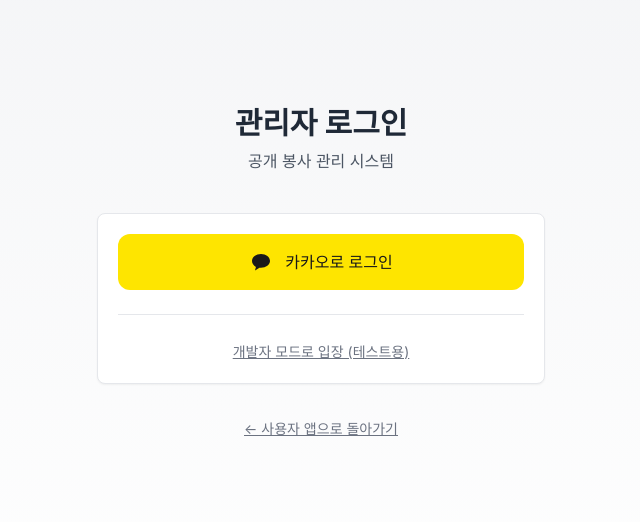
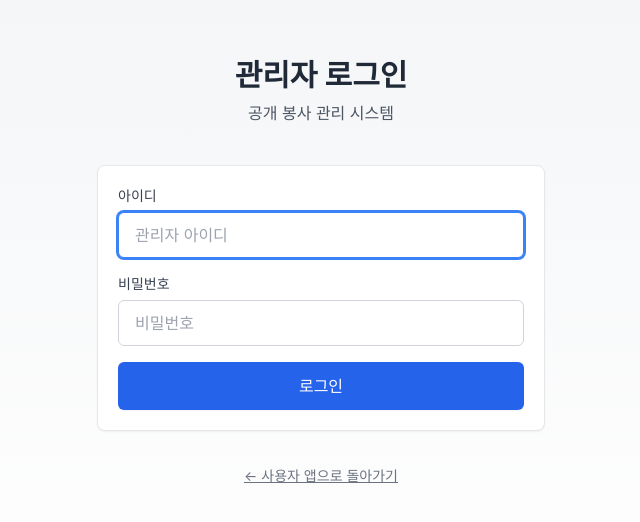
Before and after one commit to suin-yu-qa/jangan-volunteer, a React (Vite) app: page /admin in a window 1280 px wide. Shown: the part 128-650 px from the top of the page, without its empty margins (319-959 px from the left). Built offline with nearby package versions, Linux system fonts and the light colour scheme; no server answers.

Commit message:
feat: replace kakao login with DB-based admin authentication

```diff
--- a/src/pages/admin/LoginPage.tsx
+++ b/src/pages/admin/LoginPage.tsx
@@ -1,4 +1,4 @@
-import { useEffect } from 'react'
+import { useEffect, useState } from 'react'
 import { useNavigate } from 'react-router-dom'
 import { useAdmin } from '@/context/AdminContext'
 import { supabase } from '@/lib/supabase'
@@ -6,6 +6,10 @@
 export default function AdminLoginPage() {
   const navigate = useNavigate()
   const { setAdmin, isLoggedIn } = useAdmin()
+  const [username, setUsername] = useState('')
+  const [password, setPassword] = useState('')
+  const [isLoading, setIsLoading] = useState(false)
+  const [error, setError] = useState('')
 
   // 이미 로그인된 경우
   useEffect(() => {
@@ -14,34 +18,40 @@
     }
   }, [isLoggedIn, navigate])
 
-  const handleKakaoLogin = async () => {
+  const handleLogin = async (e: React.FormEvent) => {
+    e.preventDefault()
+    setError('')
+    setIsLoading(true)
+
     try {
-      const { error } = await supabase.auth.signInWithOAuth({
-        provider: 'kakao',
-        options: {
-          redirectTo: `${window.location.origin}/auth`,
-        },
+      // DB에서 관리자 계정 확인
+      const { data, error: dbError } = await supabase
+        .from('admins')
+        .select('*')
+        .eq('username', username)
+        .eq('password', password)
+        .single()
+
+      if (dbError || !data) {
+        setError('아이디 또는 비밀번호가 올바르지 않습니다.')
+        return
+      }
+
+      // 관리자 정보 설정
+      setAdmin({
+        id: data.id,
+        kakaoId: '',
+        name: data.name,
+        email: data.email || '',
+        createdAt: data.created_at,
       })
-
-      if (error) throw error
+      navigate('/admin/dashboard')
     } catch (err) {
-      console.error('Kakao login error:', err)
-      // 개발 모드: 임시 관리자 로그인
-      handleDevLogin()
+      console.error('Login error:', err)
+      setError('로그인 중 오류가 발생했습니다.')
+    } finally {
+      setIsLoading(false)
     }
-  }
-
-  // 개발용 임시 로그인
-  const handleDevLogin = () => {
-    const devAdmin = {
-      id: 'dev_admin',
-      kakaoId: 'dev_kakao_id',
-      name: '관리자',
-      email: 'admin@example.com',
-      createdAt: new Date().toISOString(),
-    }
-    setAdmin(devAdmin)
-    navigate('/admin/dashboard')
   }
 
   return (
@@ -55,36 +65,48 @@
 
         {/* 로그인 카드 */}
         <div className="card">
-          <button
-            onClick={handleKakaoLogin}
-            className="w-full flex items-center justify-center gap-3 bg-[#FEE500] hover:bg-[#FADA0A] text-[#191919] font-medium py-4 px-6 rounded-xl transition-colors duration-200"
-          >
-            <svg
-              width="24"
-              height="24"
-              viewBox="0 0 24 24"
-              fill="none"
-              xmlns="http://www.w3.org/2000/svg"
+          <form onSubmit={handleLogin} className="space-y-4">
+            <div>
+              <label className="block text-sm font-medium text-gray-700 mb-1.5">
+                아이디
+              </label>
+              <input
+                type="text"
+                value={username}
+                onChange={(e) => setUsername(e.target.value)}
+                placeholder="관리자 아이디"
+                className="input-field"
+                required
+                autoFocus
+              />
+            </div>
+
+            <div>
+              <label className="block text-sm font-medium text-gray-700 mb-1.5">
+                비밀번호
+              </label>
+              <input
+                type="password"
+                value={password}
+                onChange={(e) => setPassword(e.target.value)}
+                placeholder="비밀번호"
+                className="input-field"
+                required
+              />
+            </div>
+
+            {error && (
+              <p className="text-sm text-red-500 text-center">{error}</p>
+            )}
+
+            <button
+              type="submit"
+              disabled={isLoading}
+              className="w-full btn-primary py-3 disabled:opacity-50"
             >
-              <path
-                fillRule="evenodd"
-                clipRule="evenodd"
-                d="M12 4C7.02944 4 3 7.16792 3 11.0833C3 13.4792 4.55556 15.5833 6.94444 16.875L6.11111 20.0833C6.05556 20.3056 6.30556 20.4722 6.5 20.3333L10.4444 17.6944C10.9444 17.75 11.4722 17.8056 12 17.8056C16.9706 17.8056 21 14.6377 21 11.0833C21 7.16792 16.9706 4 12 4Z"
-                fill="#191919"
-              />
-            </svg>
-            카카오로 로그인
-          </button>
-
-          {/* 개발 모드 버튼 */}
-          <div className="mt-6 pt-6 border-t">
-            <button
-              onClick={handleDevLogin}
-              className="w-full text-sm text-gray-500 hover:text-gray-700 underline"
-            >
-              개발자 모드로 입장 (테스트용)
+              {isLoading ? '로그인 중...' : '로그인'}
             </button>
-          </div>
+          </form>
         </div>
 
         {/* 사용자 앱 링크 */}
```
Also changed, not shown: 1 other file (tests, documents, lock files or other folders).
